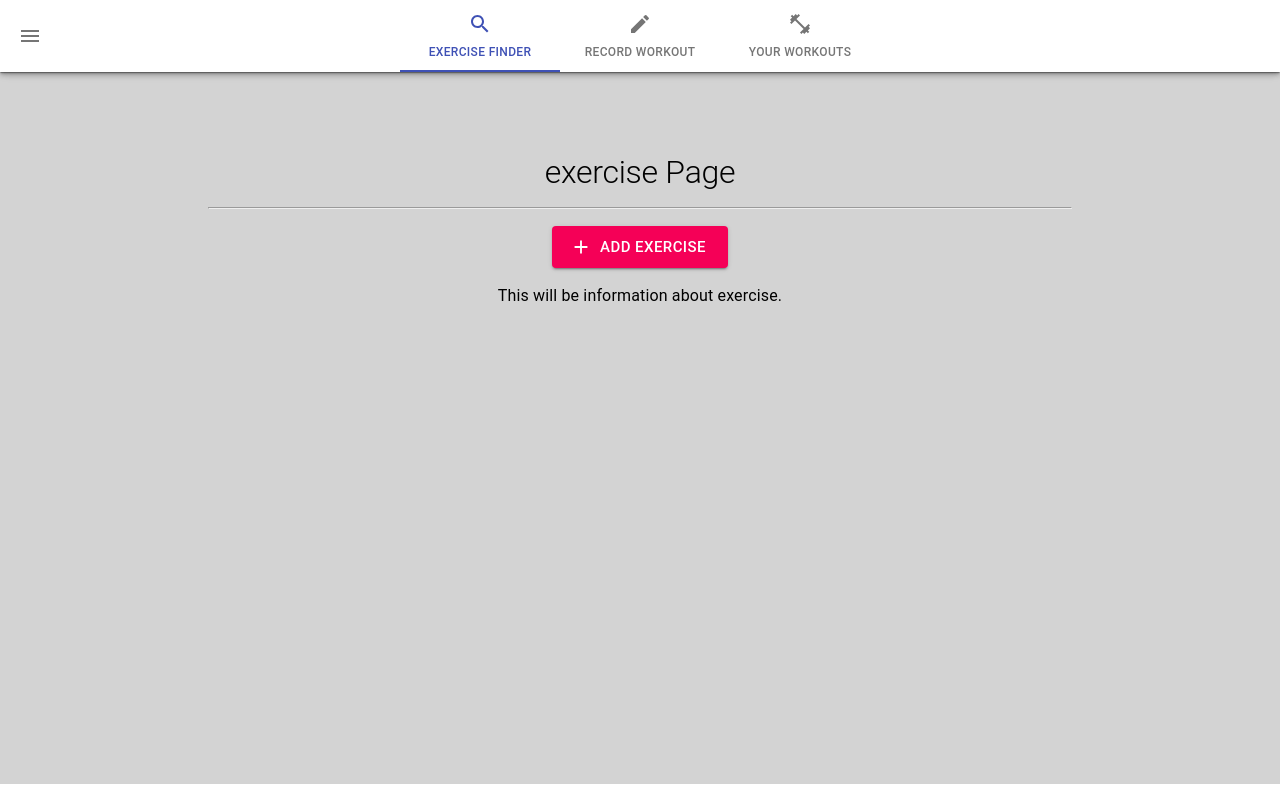
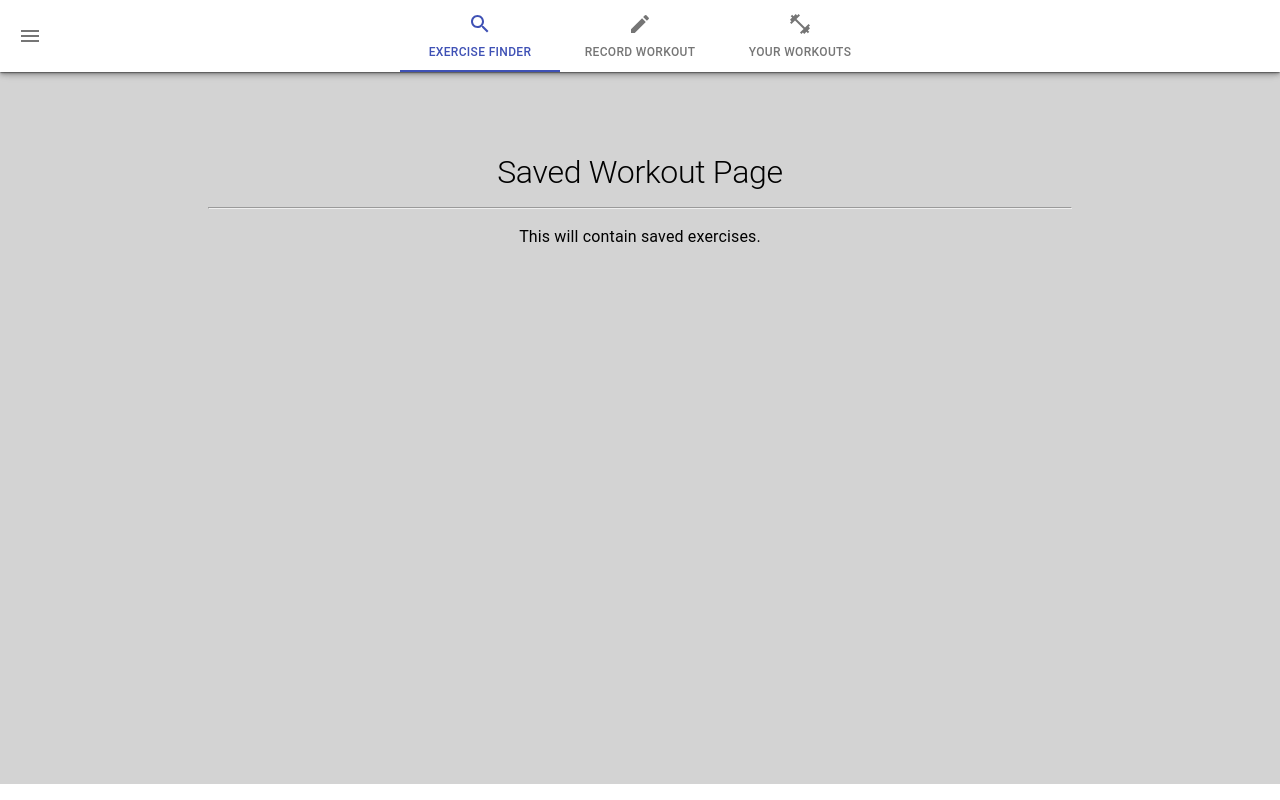
Before and after one commit to jandony/react-workout, a React (Create React App) app: page /saved/1 in a window 1280 px wide. Built offline with nearby package versions, Linux system fonts and the light colour scheme; no server answers; the database is empty.

Commit message:
Firebase configuration and Route testing for saved workouts.

```diff
--- a/package.json
+++ b/package.json
@@ -9,10 +9,11 @@
     "@testing-library/jest-dom": "^4.2.4",
     "@testing-library/react": "^9.3.2",
     "@testing-library/user-event": "^7.1.2",
+    "firebase": "^7.18.0",
     "react": "^16.13.1",
     "react-dom": "^16.13.1",
     "react-router-dom": "^5.2.0",
-    "react-scripts": "3.4.1"
+    "react-scripts": "^3.4.3"
   },
   "scripts": {
     "start": "react-scripts start",
--- a/src/App.js
+++ b/src/App.js
@@ -1,31 +1,46 @@
-import React, { useState } from "react";
+import React, { useState, useEffect } from "react";
+
+// Utilities
+import "./App.css";
+import theme from "./theme";
+import history from "./History";
+import { exercises } from "./Data";
+import { ThemeProvider } from "@material-ui/core";
+import { makeStyles } from "@material-ui/core/styles";
 import { Router, Route, Switch } from "react-router-dom";
-import { makeStyles } from "@material-ui/core/styles";
 
+// Material UI Components
 import AppBar from "@material-ui/core/AppBar";
 
-import { exercises } from "./Data";
-
-import NavBar from "./Components/NavBar/NavBar";
-
-// view components
-import ExerciseFinder from "./Views/ExerciseFinder.jsx";
+// View Components
 import RecordWO from "./Views/RecordWO.jsx";
 import YourWorkouts from "./Views/YourWorkouts.jsx";
+import Results from "./Components/Results/Results.jsx";
+import ExerciseFinder from "./Views/ExerciseFinder.jsx";
+import MusclePage from "./Components/MusclePage/MusclePage.jsx";
+import SavedPage from "./Components/SavedPage/SavedPage.jsx";
 
-// import SideBar from "./Components/SideBar/SideBar.jsx";
+// Custom Components
+import NavBar from "./Components/NavBar/NavBar";
 import SideBarTemporary from "./Components/SideBar/SideBarTemporary.jsx";
-import Results from "./Components/Results/Results.jsx";
-import MusclePage from "./Components/MusclePage/MusclePage.jsx";
 
-import history from "./History";
+// Firebase Configuration
+import firebase from "firebase";
 
-// custom components
-
-// custom styles
-import { ThemeProvider } from "@material-ui/core";
-import theme from "./theme";
-import "./App.css";
+// Your web app's Firebase configuration
+var firebaseConfig = {
+  apiKey: "AIzaSyCoL6qmzyOQlhp6bXtM9_DTxueGCwlPcFQ",
+  authDomain: "react-workout-app-756ef.firebaseapp.com",
+  databaseURL: "https://react-workout-app-756ef.firebaseio.com",
+  projectId: "react-workout-app-756ef",
+  storageBucket: "react-workout-app-756ef.appspot.com",
+  messagingSenderId: "517398979636",
+  appId: "1:517398979636:web:9e8a5d9a7d3ba0d8845661",
+  measurementId: "G-NH0HNL4VYL",
+};
+// Initialize Firebase
+firebase.initializeApp(firebaseConfig);
+firebase.analytics();
 
 const useStyles = makeStyles((theme) => ({
   appBar: {
@@ -35,6 +50,24 @@ const useStyles = makeStyles((theme) => ({
 
 const App = () => {
   const classes = useStyles();
+
+  const [firebaseData, setFirebaseData] = useState([]);
+  console.log(firebaseData);
+
+  useEffect(() => {
+    firebase
+      .firestore()
+      .collection("saved-workouts")
+      .onSnapshot((snapshot) => {
+        const newData = snapshot.docs.map((doc) => ({
+          id: doc.id,
+          ...doc.data(),
+        }));
+
+        setFirebaseData(newData);
+        console.log(newData);
+      });
+  }, []);
 
   const [value, setValue] = useState(0);
   const handleChange = (event, newValue) => {
@@ -187,10 +220,22 @@ const App = () => {
                 />
               )}
             />
-            <Route
-              path="/:name"
+            {/* <Route
+              path={`/${results}/:name`} // I want this to grab the slug from the clicked muscle
               component={() => (
                 <MusclePage
+                  exercisePage={exercisePage}
+                  results={results}
+                  selectCard={selectCard}
+                  openSnackbar={openSnackbar}
+                />
+              )}
+            /> */}
+            <Route
+              exact
+              path="/saved/:workout"
+              component={() => (
+                <SavedPage
                   exercisePage={exercisePage}
                   results={results}
                   selectCard={selectCard}
--- /dev/null
+++ b/src/Components/SavedPage/SavedPage.jsx
@@ -0,0 +1,108 @@
+import React from "react";
+
+// Utilities
+import { makeStyles } from "@material-ui/core/styles";
+
+// Material UI Components
+import Button from "@material-ui/core/Button";
+import Grid from "@material-ui/core/Grid";
+import MuiAlert from "@material-ui/lab/Alert";
+import Snackbar from "@material-ui/core/Snackbar";
+import Typography from "@material-ui/core/Typography";
+
+// Material Icons
+import AddIcon from "@material-ui/icons/Add";
+
+const useStyles = makeStyles((theme) => ({
+  orContainer: {
+    [theme.breakpoints.down("sm")]: {
+      display: "none",
+    },
+  },
+  exerciseContainer: {
+    marginTop: "1rem",
+    paddingTop: "6rem",
+    [theme.breakpoints.down("sm")]: {
+      paddingTop: 0,
+    },
+  },
+  bodyTitle: {
+    padding: "0.5em",
+    position: "sticky",
+    top: 72,
+    paddingTop: 25,
+    paddingBottom: 0,
+    [theme.breakpoints.down("sm")]: {
+      top: 0,
+      paddingTop: 25,
+    },
+    fontSize: "2rem",
+    backgroundColor: "lightgrey",
+    zIndex: 1000,
+  },
+  paper: {
+    backgroundColor: theme.palette.background.paper,
+  },
+  resultsContainer: {
+    marginTop: "1rem",
+    marginLeft: "12em",
+    marginRight: "12em",
+    [theme.breakpoints.down("md")]: {
+      marginLeft: 0,
+      marginRight: 0,
+      marginTop: "3rem",
+    },
+  },
+  snackbar: {
+    marginBottomn: "3rem",
+  },
+  addButton: {
+    textAlign: "center",
+    marginBottom: "1rem",
+  },
+}));
+
+function Alert(props) {
+  return <MuiAlert elevation={3} variant="filled" {...props} />;
+}
+
+export default function SavedPage({
+  results,
+  selectedExercises,
+  setSelectedExercises,
+  openSnackbar,
+  handleCloseSnackbar,
+  setSnackbar,
+  snackbarName,
+  setSnackbarName,
+  exercisePage,
+  selectCard,
+}) {
+  const classes = useStyles();
+
+  return (
+    <Grid
+      container
+      alignContent="flex-start"
+      justify="center"
+      className={classes.resultsContainer}
+    >
+      <Grid item xs={12} className={classes.exerciseContainer}>
+        <Typography
+          variant="h2"
+          component="h2"
+          className={classes.bodyTitle}
+          boxShadow={3}
+        >
+          Saved Workout Page
+          <hr />
+        </Typography>
+      </Grid>
+      <Grid item xs={12} lg={6}>
+        <Typography variant="body1" align="center">
+          This will contain saved exercises.
+        </Typography>
+      </Grid>
+    </Grid>
+  );
+}
--- a/src/Views/YourWorkouts.jsx
+++ b/src/Views/YourWorkouts.jsx
@@ -163,7 +163,7 @@ export default function YourWorkouts({
                 divider
                 button
                 component={Link}
-                to={`/workout${index + 1}`}
+                to={`/saved/workout${index + 1}`}
               >
                 <ListItemText>{workout.name}</ListItemText>
                 <IconButton edge="end" aria-label="view">
```
Also changed, not shown: 1 other file (tests, documents, lock files or other folders).
